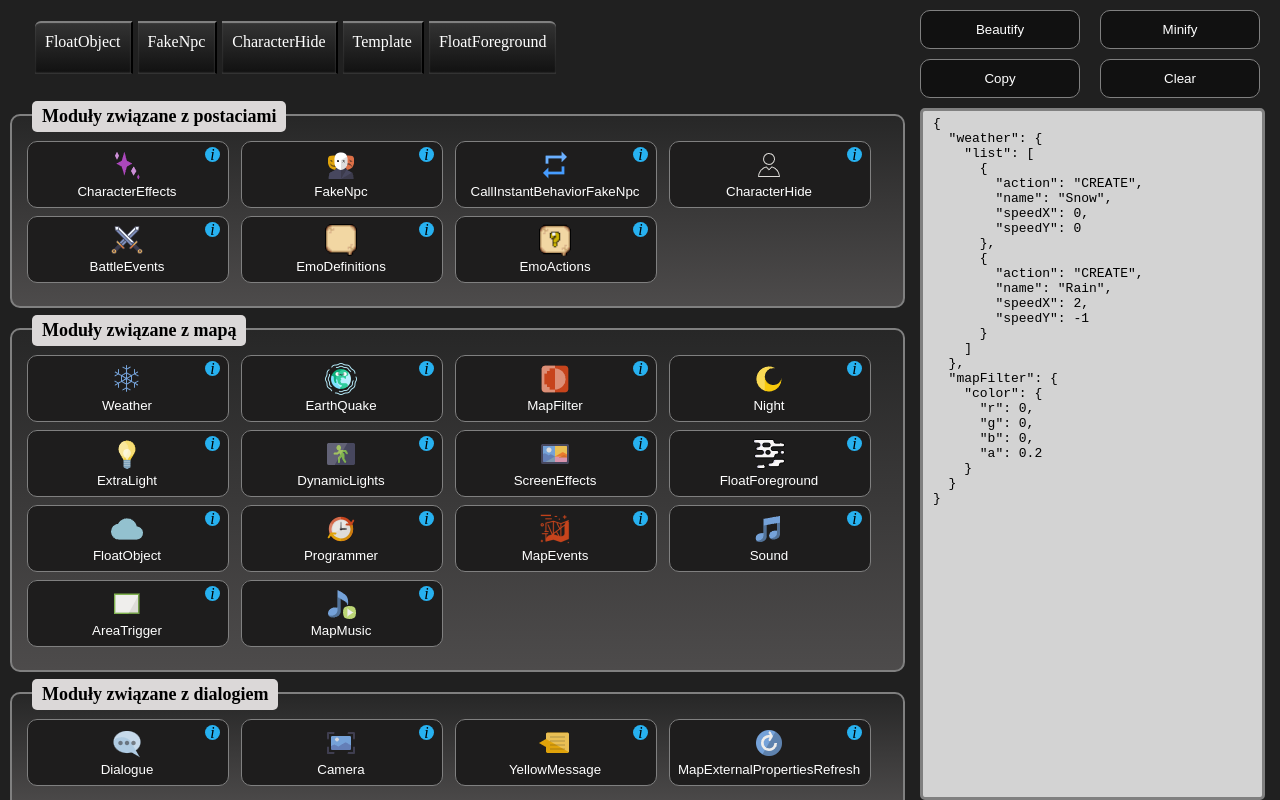
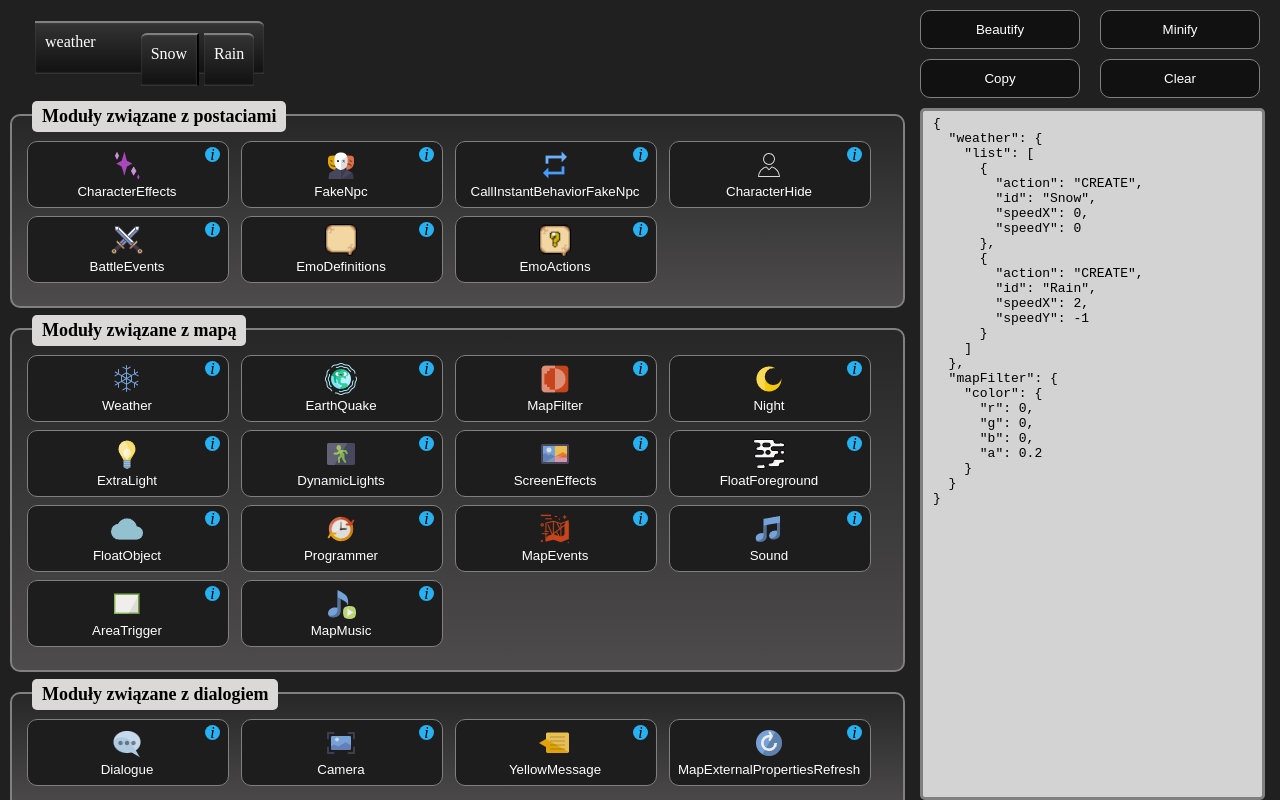
Before and after one commit to Avenek/RAJ-Interface, a plain HTML site: page index.html in a window 1280 px wide. Drawn offline with Linux system fonts and the light colour scheme.

Commit message:
Added hide class in new Container. Tried to create .nav element

```diff
--- a/index.html
+++ b/index.html
@@ -12,13 +12,6 @@
     <div class="main-container">
         <div class="module-container">
             <div class="element-container">
-                <ul class="nav">
-                    <li>FloatObject</li>
-                    <li>FakeNpc</li>
-                    <li>CharacterHide</li>
-                    <li>Template</li>
-                    <li>FloatForeground</li>
-                </ul>
             </div>
                 <div class="sraj-modules-container">
                     <div class="container">
--- a/js/mainPage/addNewContainer.js
+++ b/js/mainPage/addNewContainer.js
@@ -3,7 +3,7 @@ const addButton = document.querySelector(".plus-circle")
 function createNewContainer(){
     const containerHTML = `
             <div class="container-title">Nowy kontener</div>
-            <p class="error-info"></p>
+            <p class="error-info hide"></p>
             <button class="edit-icon"><i class="fas fa-cog"></i></button>
             <button class="delete-button">&#128465;</button>
     `;
--- a/js/mainPage/jsonData.js
+++ b/js/mainPage/jsonData.js
@@ -8,8 +8,8 @@ class Weather {
       this.list = [];
     }
 
-    addWeatherCondition(action, name, speedX = 0, speedY = 0) {
-      this.list.push({ action, name, speedX, speedY });
+    addWeatherCondition(action, id, speedX = 0, speedY = 0) {
+      this.list.push({ action, id, speedX, speedY });
     }
 
     removeWeatherCondition(index) {
@@ -34,3 +34,36 @@ dynamicData.mapFilter = new MapFilter(0, 0, 0, 0.2);
 
 // Serializacja do JSON
 jsonText.textContent = JSON.stringify(dynamicData, null, 2);
+
+const elementContainer = document.querySelector(".element-container");
+
+function createHTMLStructure(data) {
+  const ul = document.createElement("ul");
+
+  for (const key in data) {
+    const listItem = document.createElement("li");
+    listItem.textContent = key;
+    console.log(listItem.textContent);
+    if (typeof data[key] === "object" && !Array.isArray(data[key])) {
+      const nestedUl = createHTMLStructure(data[key]);
+      if (nestedUl.children.length > 0) {
+        listItem.appendChild(nestedUl);
+        ul.appendChild(listItem);
+      }
+    } else if (Array.isArray(data[key])) {
+      data[key].forEach(item => {
+        const li = document.createElement("li");
+        li.textContent = item.name || item.id;
+        ul.appendChild(li);
+      });
+    }
+  }
+
+  return ul;
+}
+
+
+// Tworzenie struktury HTML dla głównych kluczy
+const topLevelUl = createHTMLStructure(dynamicData);
+topLevelUl.classList.add("nav");
+elementContainer.appendChild(topLevelUl);
```
